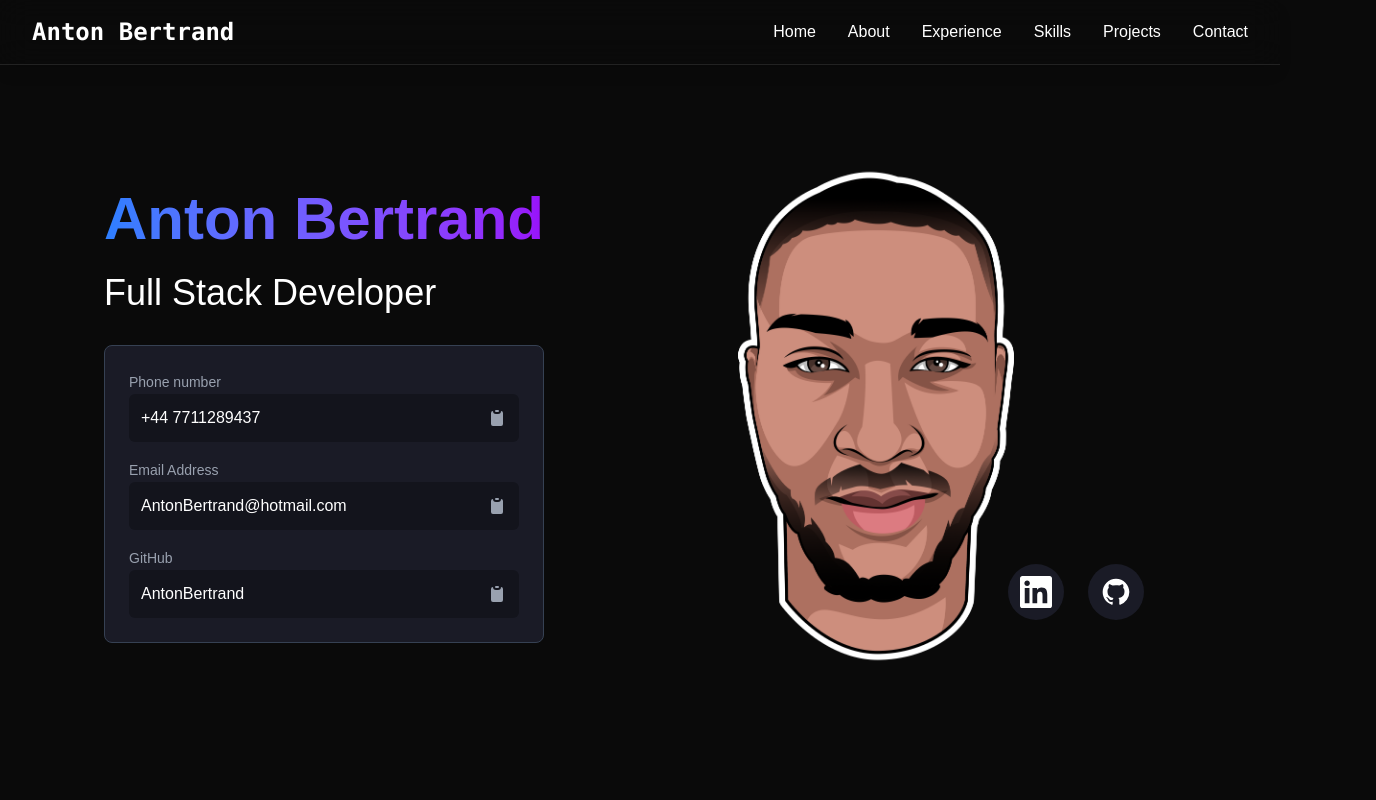
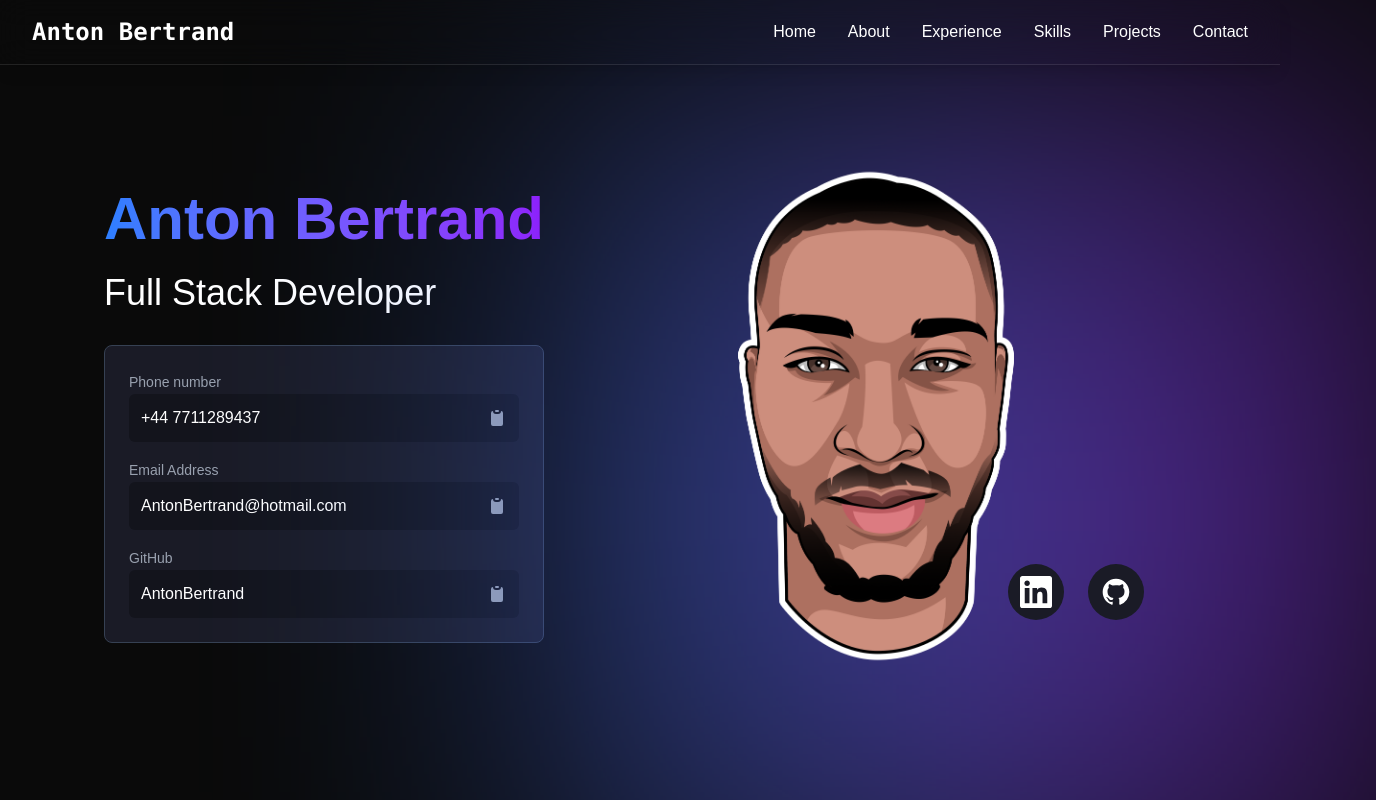
Before and after one commit to AntonBertrand/Portfolio-v2, a React (Vite) app: page / in a window 1280 px wide. Shown: the top 800 px of the page, 1376 px wide, since content can reach past the window. Built offline with nearby package versions, Linux system fonts and the light colour scheme.

Commit message:
Glow behind avatar image

```diff
--- a/src/components/sections/Home.jsx
+++ b/src/components/sections/Home.jsx
@@ -122,11 +122,14 @@ const Home = () => {
           </div>
 
           {/* Profile Image */}
-          <div className="relative">
+          <div className="relative isolate">
+            <div className="absolute inset-0 -z-10">
+              <div className="absolute inset-0 bg-gradient-to-r from-blue-500 to-purple-600 opacity-50 blur-[150px] w-[800px] h-[400px] md:h-[800px]" />
+            </div>
             <img
               src="src\assets\images\FlatAvatar.png"
               alt="Anton"
-              className="w-[600px] rounded-4xl hover:cursor-pointer hover:scale-105 transition-all duration-300"
+              className="w-[600px] rounded-4xl hover:cursor-pointer hover:scale-105 transition-all duration-300 relative"
             />
             <div className="absolute left-1/2 bottom-8 -translate-x-1/2 md:left-auto md:translate-x-0 md:bottom-24 md:right-8 flex gap-6">
               <a
```
